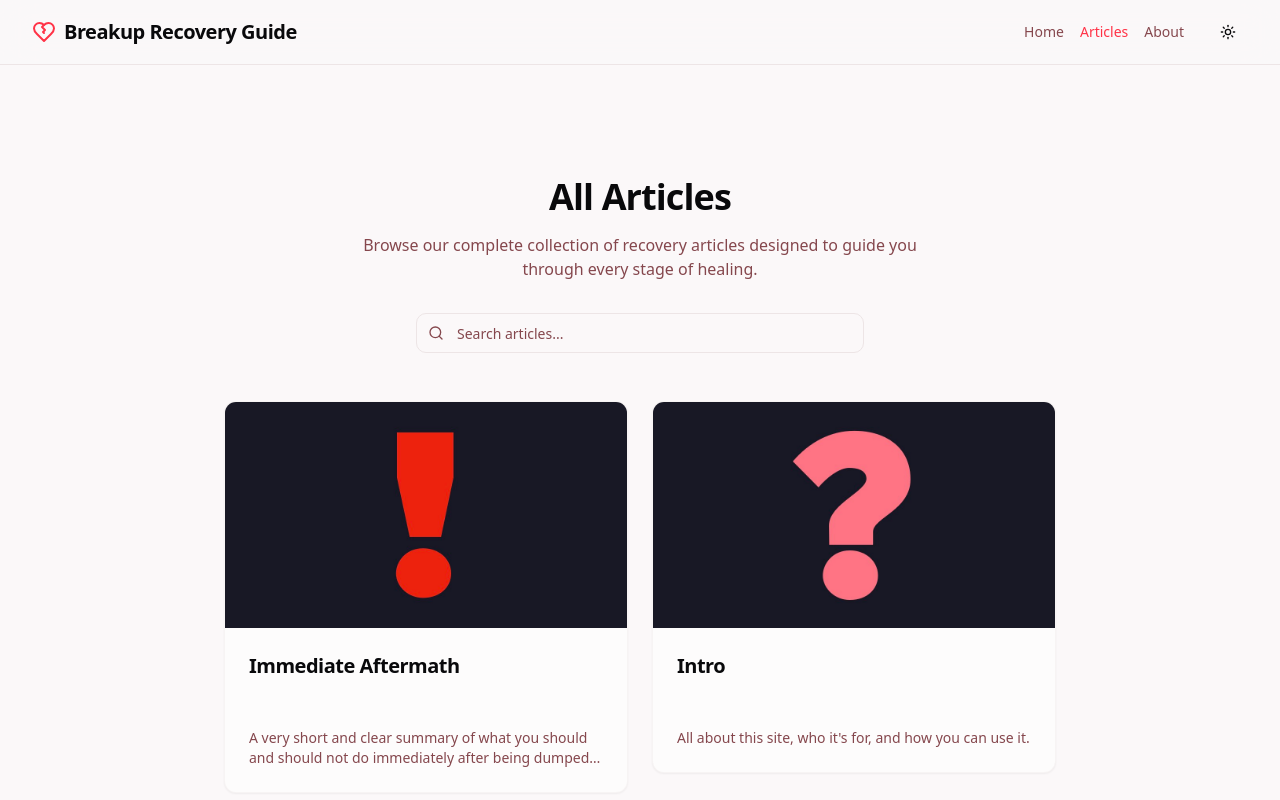
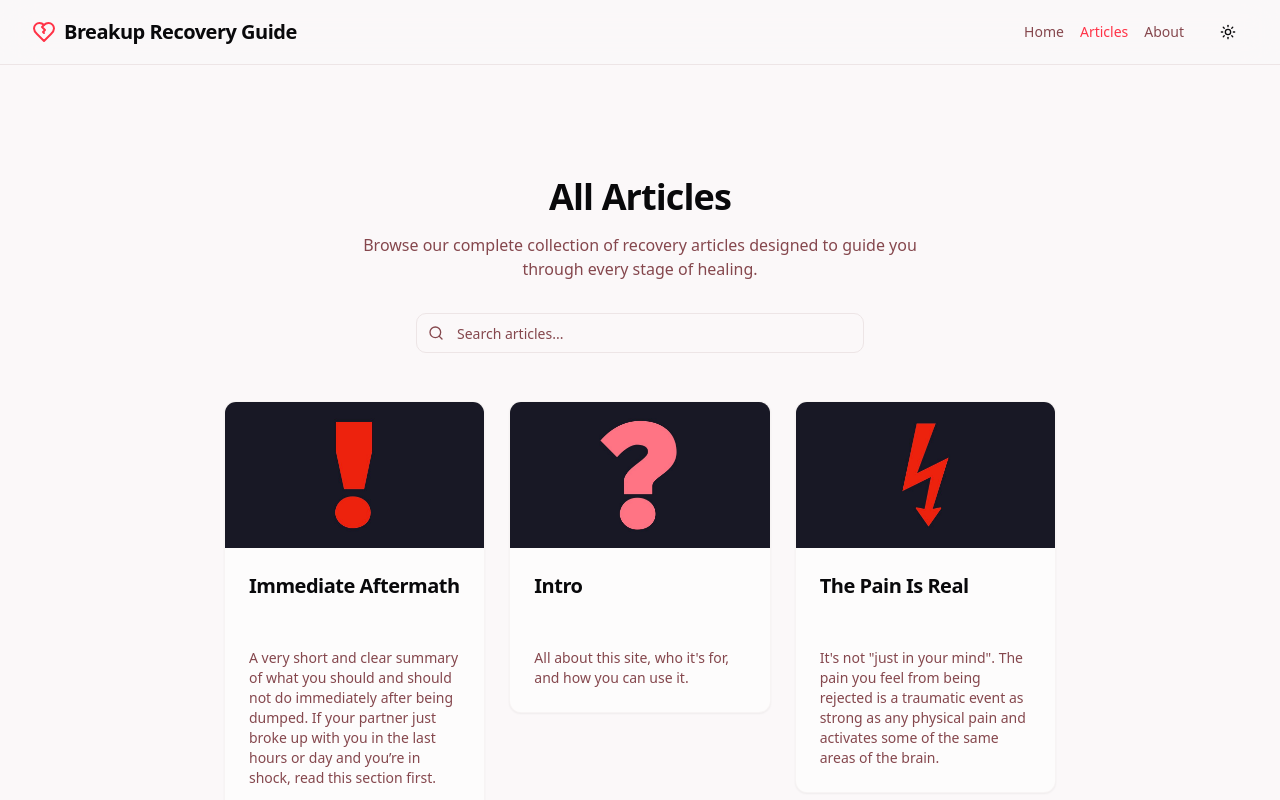
Before and after one commit to scheiber/breakup-recovery-guide, a React (Vite) app: page /articles in a window 1280 px wide. Shown: the top 800 px of the page. Built offline with nearby package versions, Linux system fonts and the light colour scheme.

Commit message:
Adapt article grid and subtitle
- Modified the article grid to display three columns on wider screens.
- Adjusted the article card to display the full subtitle.

```diff
--- a/src/components/ArticleCard.tsx
+++ b/src/components/ArticleCard.tsx
@@ -28,7 +28,7 @@ export function ArticleCard({ article, index }: ArticleCardProps) {
           <CardTitle className="text-lg md:text-xl">{article.title}</CardTitle>
         </CardHeader>
         <CardContent className="p-4 md:p-6 pt-0">
-          <p className="text-sm text-muted-foreground line-clamp-2">
+          <p className="text-sm text-muted-foreground">
             {article.subtitle}
           </p>
         </CardContent>
--- a/src/pages/Articles.tsx
+++ b/src/pages/Articles.tsx
@@ -34,7 +34,7 @@ const Articles = () => {
         />
       </div>
 
-      <div className="grid grid-cols-1 md:grid-cols-2 gap-6 pt-4">
+      <div className="grid grid-cols-1 md:grid-cols-2 lg:grid-cols-3 gap-6 pt-4">
         {filteredArticles.length > 0 ? (
           filteredArticles.map((article, index) => (
             <div key={article.id} className="animate-scale-in" style={{ animationDelay: `${index * 0.05}s` }}>
@@ -42,7 +42,7 @@ const Articles = () => {
             </div>
           ))
         ) : (
-          <div className="col-span-2 text-center py-12">
+          <div className="col-span-full text-center py-12">
             <p className="text-muted-foreground">No articles found matching your search.</p>
             <Button
               variant="link"
```
